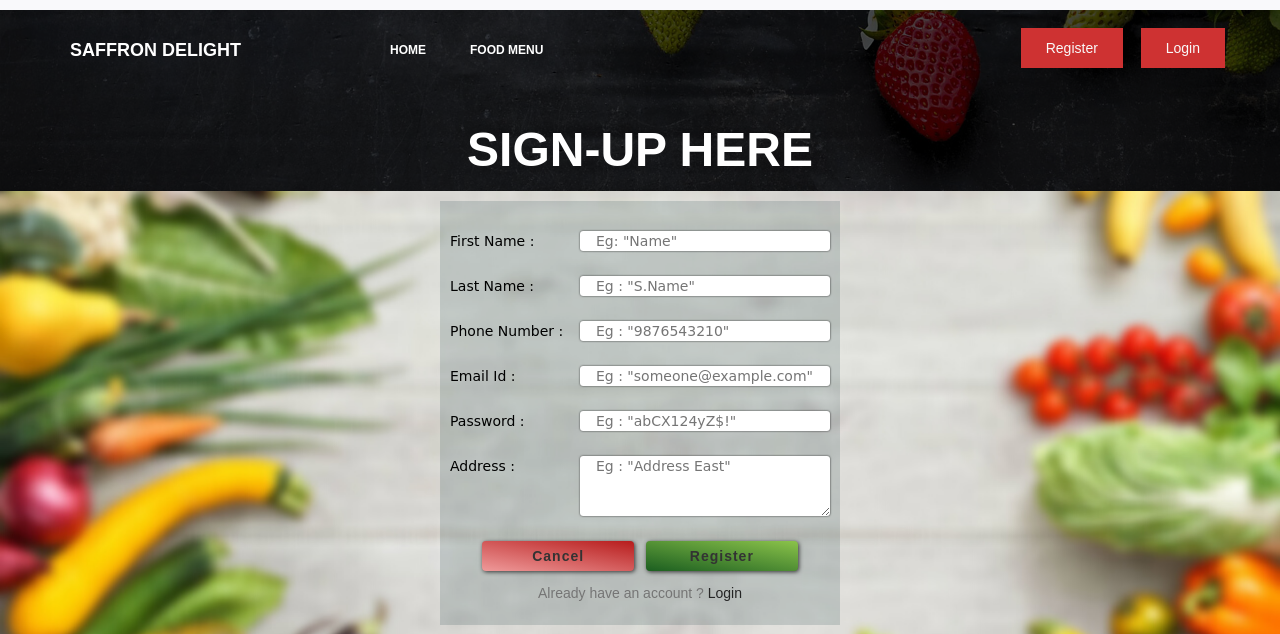
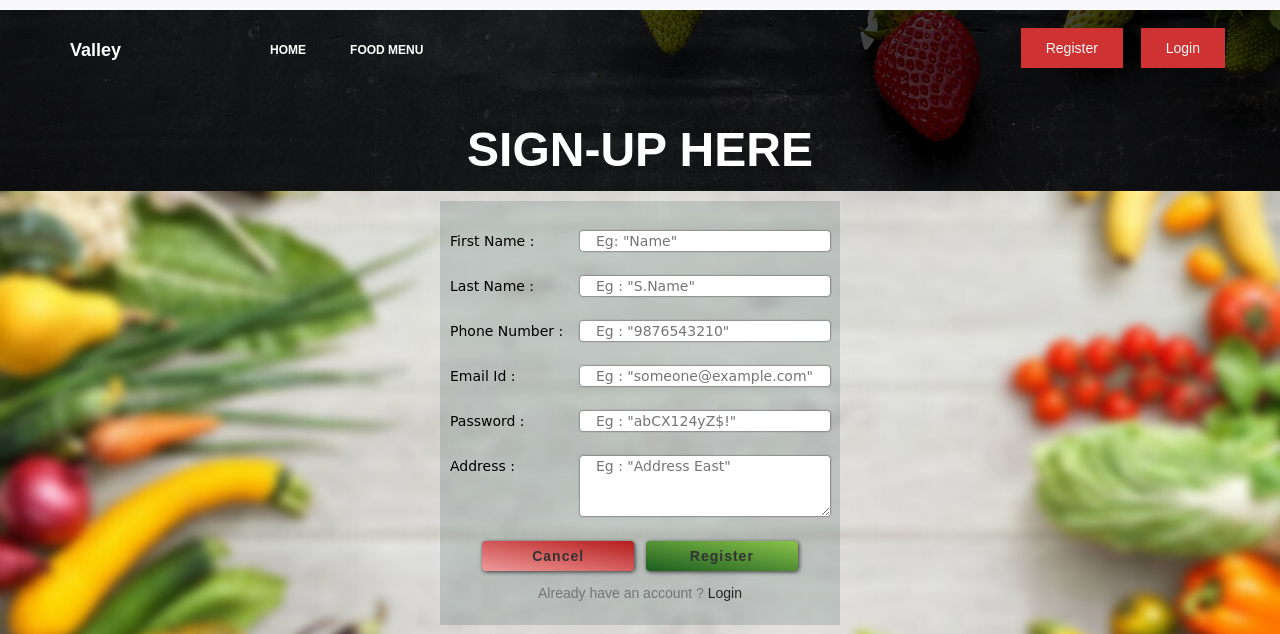
Before and after one commit to shupanwar/Food-Ordering, a Django app: page /addcustomer in a window 1280 px wide. Shown: the top 634 px of the page. Run offline with Django 3.2, Linux system fonts and the light colour scheme; some libraries are stand-ins or nearby versions.

Commit message:
initial commit

```diff
--- a/Templates/foodapp/addcust.html
+++ b/Templates/foodapp/addcust.html
@@ -100,7 +100,7 @@
                     </button>
          -->
                 <!-- lOGO TEXT HERE -->
-                <a href="index.html" class="navbar-brand"> SAFFRON DELIGHT </a>
+                <a href="index.html" class="navbar-brand"> Valley </a>
             </div>
             <!-- MENU LINKS -->
             <div class="collapse navbar-collapse">
--- a/Templates/foodapp/foodlist.html
+++ b/Templates/foodapp/foodlist.html
@@ -33,7 +33,7 @@
         <div class="container">
             <div class="navbar-header">
                 <!-- lOGO TEXT HERE -->
-                <a href="index.html" class="navbar-brand"> Sizzle </a>
+                <a href="index.html" class="navbar-brand"> VAllEY </a>
             </div>
             <!-- MENU LINKS -->
             <div class="collapse navbar-collapse">
```
Also changed, not shown: 5 other files.
